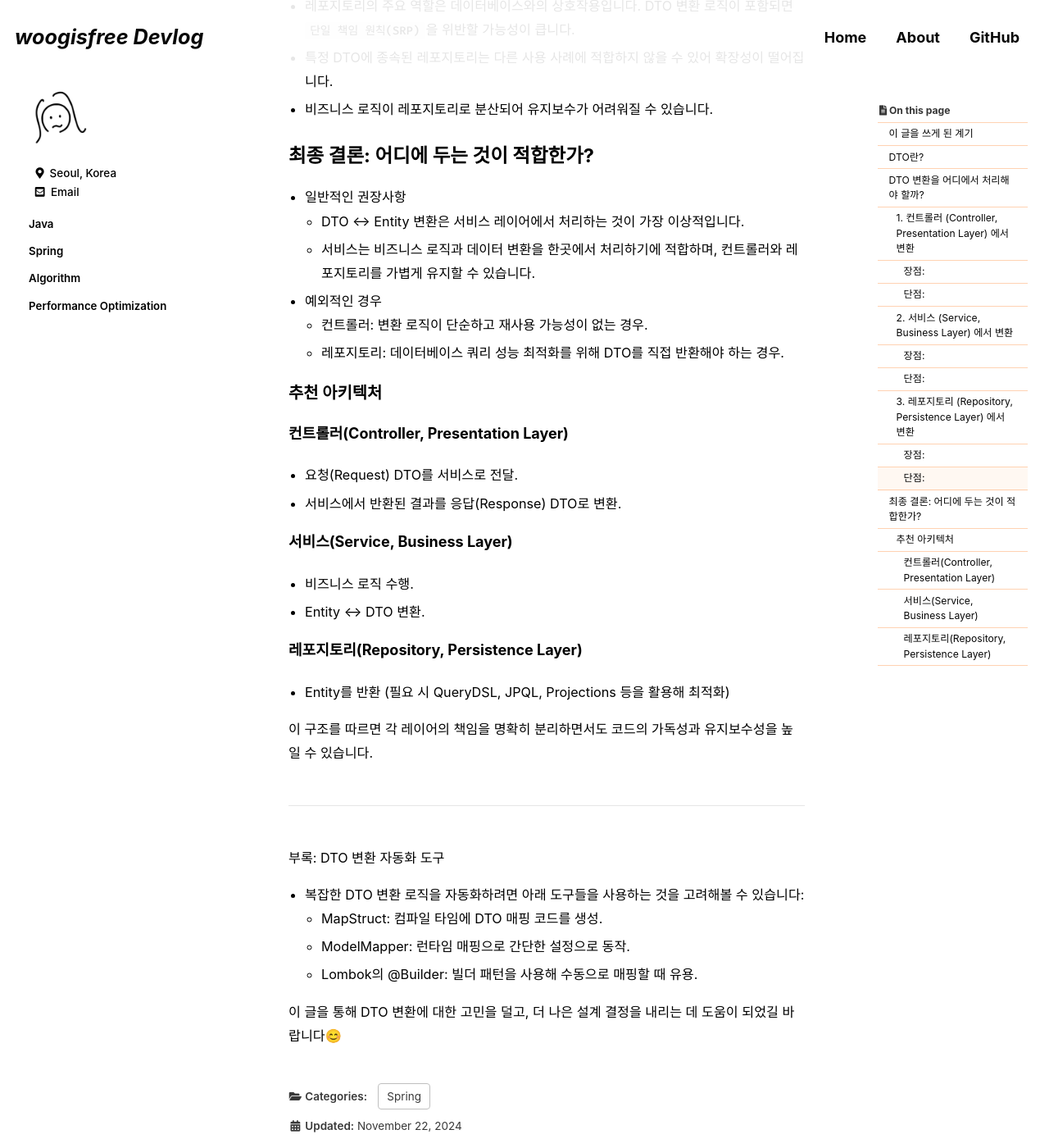
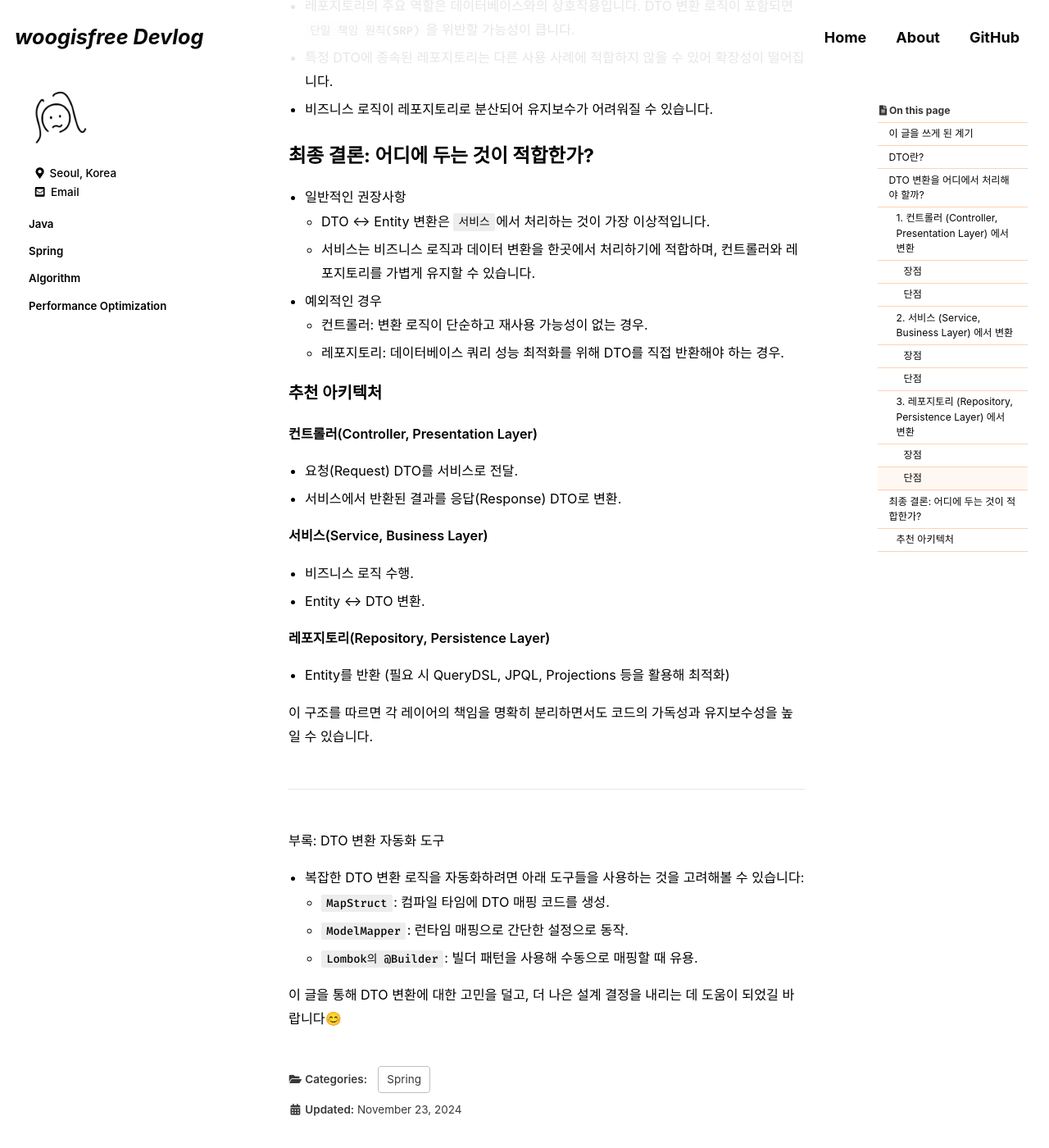
Before and after one commit to woogisfree/woogisfree.github.io, a Jekyll site: the page built from _posts/2024-11-22-spring-dto-location.md, in a window 1280 px wide and 1400 px high, scrolled down 2530 px. Shown: the whole window at 82% size. Built offline with Jekyll 4.4.1, drawn with Linux system fonts in a browser that asks for light colours; cached includes are drawn as plain includes; some web fonts are replaced; comment, search, counter and statistics services are not loaded; some of the changed text lies outside the part shown.

Commit message:
refactor: Where to handle DTO conversion in Spring

```diff
--- a/_posts/2024-11-22-spring-dto-location.md
+++ b/_posts/2024-11-22-spring-dto-location.md
@@ -12,8 +12,8 @@ permalink: /spring/dto/
 toc: true
 toc_sticky: true
 
-date: 2024-11-22
-last_modified_at: 2024-11-22
+date: 2024-11-23
+last_modified_at: 2024-11-23
 ---
 
 ## 이 글을 쓰게 된 계기
@@ -44,11 +44,11 @@ DTO와 Entity 간의 변환을 어디에서 처리할지에 따라 애플리케
 
 컨트롤러는 HTTP 요청과 응답을 처리하는 레이어입니다. 이 레이어에서 DTO 변환을 처리하면 다음과 같은 장단점이 있습니다.
 
-#### 장점:
+#### 장점
 - 변환 로직이 직관적이고 단순한 경우 처리 속도가 빠릅니다.
 - 변환 작업이 요청과 응답의 흐름에서 명시적으로 드러납니다.
 
-#### 단점:
+#### 단점
 - 컨트롤러의 역할은 요청을 처리하고 적절한 서비스를 호출하는 데 집중해야 합니다. 변환 로직이 컨트롤러에 추가되면 `단일 책임 원칙(SRP)` 을 위반할 가능성이 큽니다.
 - 복잡한 변환 로직이 컨트롤러에 포함되면 코드가 비대해지고 가독성이 떨어질 수 있습니다.
 
@@ -56,23 +56,23 @@ DTO와 Entity 간의 변환을 어디에서 처리할지에 따라 애플리케
 
 서비스는 애플리케이션의 비즈니스 로직을 처리하는 핵심 계층입니다. DTO 변환을 서비스 레이어에서 처리하는 경우가 가장 일반적입니다.
 
-#### 장점:
+#### 장점
 - DTO 변환 로직이 비즈니스 로직과 함께 관리되므로 자연스럽게 코드가 응집됩니다.
 - 컨트롤러가 가벼워지고 역할이 분리되어 코드 가독성이 향상됩니다.
 - 변환 로직을 별도의 유틸리티 클래스나 매퍼(MapStruct, ModelMapper 등)로 분리하면, 다른 서비스에서도 재사용이 가능합니다.
 
-#### 단점:
+#### 단점
 - 복잡한 변환 로직이 많아질 경우 서비스 코드가 다소 비대해질 수 있습니다.
 
 ### 3. 레포지토리 (Repository, Persistence Layer) 에서 변환
 
 레포지토리는 데이터베이스와 직접적으로 상호작용하는 계층입니다. 이곳에서 DTO 변환을 수행하면 데이터베이스 조회 시 필요한 데이터를 필터링하거나 프로젝션(Projection) 으로 직접 DTO를 반환할 수 있습니다.
 
-#### 장점:
+#### 장점
 - 데이터베이스 조회 시 필요한 필드만 매핑하여 성능을 최적화할 수 있습니다.
 - 복잡한 SQL 쿼리나 프로젝션(QueryDSL, JPQL)을 통해 DTO를 직접 생성하면 별도의 변환 로직이 필요 없습니다.
 
-#### 단점:
+#### 단점
 - 레포지토리의 주요 역할은 데이터베이스와의 상호작용입니다. DTO 변환 로직이 포함되면 `단일 책임 원칙(SRP)`을 위반할 가능성이 큽니다.
 - 특정 DTO에 종속된 레포지토리는 다른 사용 사례에 적합하지 않을 수 있어 확장성이 떨어집니다.
 - 비즈니스 로직이 레포지토리로 분산되어 유지보수가 어려워질 수 있습니다.
@@ -80,7 +80,7 @@ DTO와 Entity 간의 변환을 어디에서 처리할지에 따라 애플리케
 ## 최종 결론: 어디에 두는 것이 적합한가?
 
 - 일반적인 권장사항
-    - DTO ↔ Entity 변환은 서비스 레이어에서 처리하는 것이 가장 이상적입니다.
+    - DTO ↔ Entity 변환은 `서비스`에서 처리하는 것이 가장 이상적입니다.
     - 서비스는 비즈니스 로직과 데이터 변환을 한곳에서 처리하기에 적합하며, 컨트롤러와 레포지토리를 가볍게 유지할 수 있습니다.
 
 - 예외적인 경우
@@ -89,15 +89,15 @@ DTO와 Entity 간의 변환을 어디에서 처리할지에 따라 애플리케
 
 ### 추천 아키텍처
 
-#### 컨트롤러(Controller, Presentation Layer)
+**컨트롤러(Controller, Presentation Layer)**
 - 요청(Request) DTO를 서비스로 전달.
 - 서비스에서 반환된 결과를 응답(Response) DTO로 변환.
 
-#### 서비스(Service, Business Layer)
+**서비스(Service, Business Layer)**
 - 비즈니스 로직 수행.
 - Entity ↔ DTO 변환.
 
-#### 레포지토리(Repository, Persistence Layer)
+**레포지토리(Repository, Persistence Layer)**
 - Entity를 반환 (필요 시 QueryDSL, JPQL, Projections 등을 활용해 최적화)
 
 이 구조를 따르면 각 레이어의 책임을 명확히 분리하면서도 코드의 가독성과 유지보수성을 높일 수 있습니다.
```
Also changed, not shown: other parts of _posts/2024-11-22-spring-dto-location.md (+3 -3 lines).
